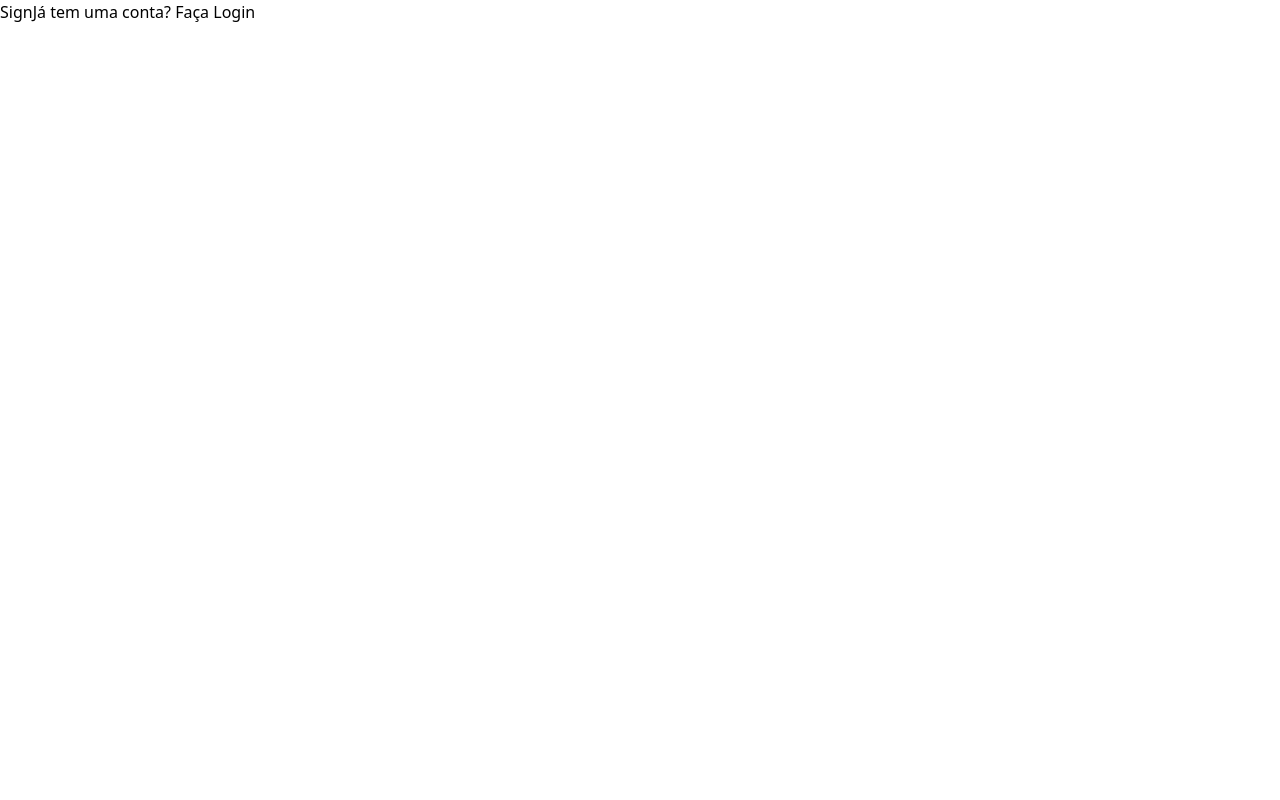
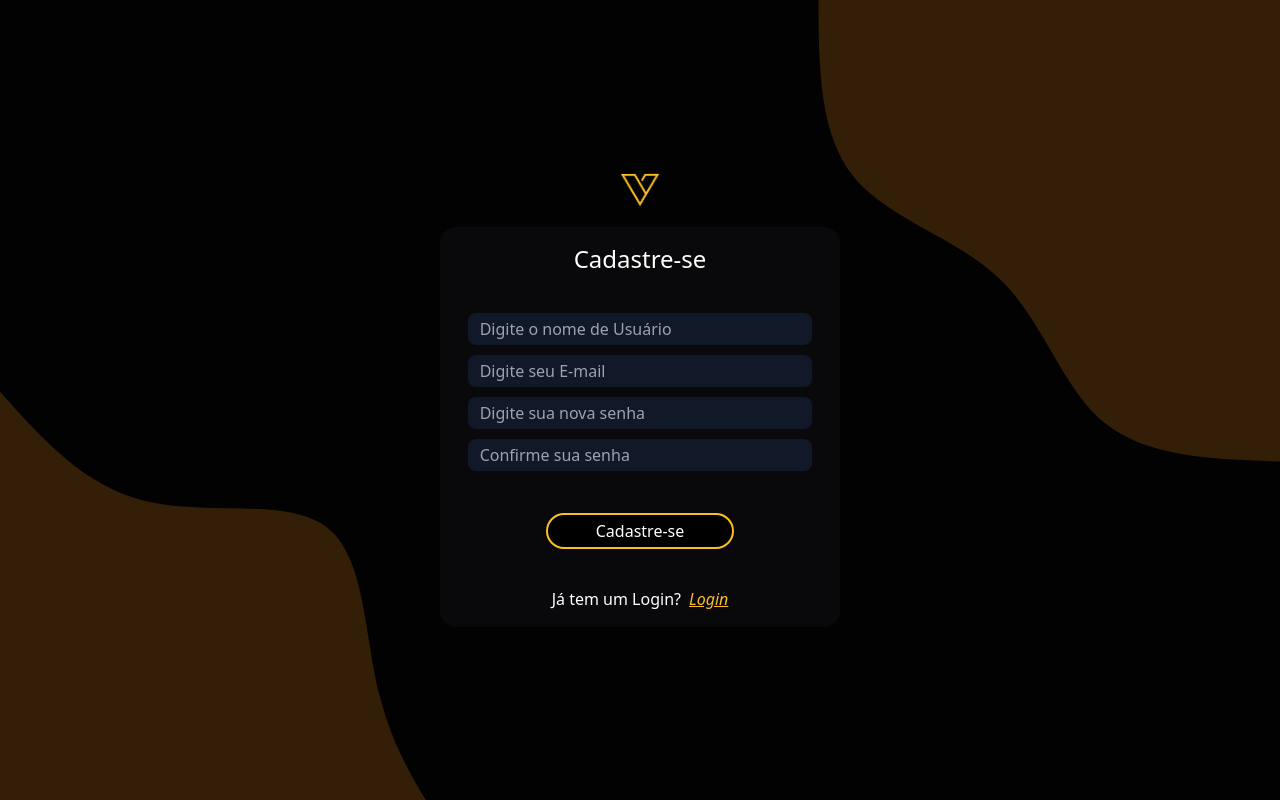
Before and after one commit to andr-vini/vini-filmes, a React (Vite) app: page /sign in a window 1280 px wide. Built offline with nearby package versions, Linux system fonts and the light colour scheme.

Commit message:
feat/sign-page

```diff
--- a/src/App.jsx
+++ b/src/App.jsx
@@ -6,7 +6,7 @@ function App() {
   return (
     <BrowserRouter>
       <Routes>
-        <Route path="/" element={<Login/>}/>
+        <Route path="/login" element={<Login/>}/>
         <Route path="/sign" element={<Sign/>}/>
       </Routes>
     </BrowserRouter>
--- /dev/null
+++ b/src/Components/Forms/FormSign/index.jsx
@@ -0,0 +1,21 @@
+import React from 'react'
+import InputEmail from '../../Inputs/InputEmail'
+import InputPassword from '../../Inputs/InputPassword'
+import ButtonSubmit from '../../Buttons/Submit'
+import InputText from '../../Inputs/InputText'
+
+const FormSign = ({handleSubmitSign, sendingRequest, buttonText}) => {
+  return (
+    <form onSubmit={handleSubmitSign}>
+        <div className="mb-10">
+            <InputText sendingRequest={sendingRequest}/>
+            <InputEmail sendingRequest={sendingRequest}/>
+            <InputPassword sendingRequest={sendingRequest} placeholder="Digite sua nova senha"/>
+            <InputPassword sendingRequest={sendingRequest} placeholder="Confirme sua senha"/>
+        </div>
+        <ButtonSubmit textButton={buttonText} sendingRequest={sendingRequest}/>
+    </form>
+  )
+}
+
+export default FormSign
--- a/src/Components/Inputs/InputEmail/index.jsx
+++ b/src/Components/Inputs/InputEmail/index.jsx
@@ -1,9 +1,9 @@
 import React from 'react'
 
-const InputEmail = ({sendingRequest}) => {
+const InputEmail = ({sendingRequest, placeholder = "Digite seu E-mail"}) => {
   return (
     <div className="w-11/12 mx-auto mb-2 group flex flex-col">
-      <input className="w-full outline-none px-3 py-1 bg-gray-900 focused disabled:opacity-50" type="email" placeholder='Digite seu E-mail' disabled={sendingRequest}/>
+      <input className="w-full outline-none px-3 py-1 bg-gray-900 focused disabled:opacity-50" type="email" placeholder={placeholder} disabled={sendingRequest}/>
       <span className="group-focus-within:w-full w-0 bg-amber-400 transition-all ease-in-out duration-300 h-[2px]"></span>
     </div>
   )
--- a/src/Components/Inputs/InputPassword/index.jsx
+++ b/src/Components/Inputs/InputPassword/index.jsx
@@ -1,9 +1,17 @@
 import React from 'react'
+const InputPassword = ({sendingRequest, placeholder = 'Digite sua senha'}) => {
 
-const InputPassword = ({sendingRequest}) => {
   return (
     <div className="w-11/12 mx-auto mb-2 group flex flex-col">
-      <input className="w-full outline-none px-3 py-1 bg-gray-900 focused disabled:opacity-50" type="password" placeholder='Digite sua Senha' disabled={sendingRequest}/>
+      <div>
+        <input className="w-full outline-none px-3 py-1 bg-gray-900 focused disabled:opacity-50" type="password" placeholder={placeholder} disabled={sendingRequest}/>
+        <div className="relative w-full">
+          <span className="absolute right-2 bottom-1">
+            <span className="">
+            </span>
+          </span>
+        </div>
+      </div>
       <span className="group-focus-within:w-full w-0 bg-amber-400 transition-all ease-in-out duration-300 h-[2px]" ></span>
     </div>
   )
--- /dev/null
+++ b/src/Components/Inputs/InputText/index.jsx
@@ -0,0 +1,12 @@
+import React from 'react'
+
+const InputText = ({sendingRequest, placeholder = 'Digite o nome de Usuário'}) => {
+  return (
+    <div className="w-11/12 mx-auto mb-2 group flex flex-col">
+      <input className="w-full outline-none px-3 py-1 bg-gray-900 focused disabled:opacity-50" type="text" placeholder={placeholder} disabled={sendingRequest}/>
+      <span className="group-focus-within:w-full w-0 bg-amber-400 transition-all ease-in-out duration-300 h-[2px]"></span>
+    </div>
+  )
+}
+
+export default InputText
--- a/src/Pages/Sign/index.jsx
+++ b/src/Pages/Sign/index.jsx
@@ -1,10 +1,38 @@
-import React from 'react'
 import { Link } from 'react-router-dom'
+import { useState } from 'react'
+
+import Logo from '../../Components/Logo'
+import VerticalCard from '../../Components/Cards/VerticalCard'
+import FormSign from '../../Components/Forms/FormSign'
 
 const Sign = () => {
+  const [buttonText, setButtonText] = useState('Cadastre-se')
+  const [sendingRequest, setSendingRequest] = useState(false)
+
+  function handleSubmitSign(event){
+    event.preventDefault()
+    setSendingRequest(true)
+    setButtonText('Registrando usuário...')
+  }
+
   return (
-    <div>Sign
-      <Link to="/">Já tem uma conta? Faça Login</Link>
+    <div className="bg-cover bg-background-wave text-center w-full h-screen">
+      <div className="text-white flex items-center justify-center h-full flex-col">
+        <div className="mb-5">
+          <Logo/>
+        </div>
+        <VerticalCard titleCard="Cadastre-se">
+          <FormSign
+            handleSubmitSign={handleSubmitSign}
+            sendingRequest={sendingRequest}
+            buttonText={buttonText}
+          />
+          <span>
+            Já tem um Login?
+            <Link to="/login" className="text-amber-400 underline italic ml-2">Login</Link>
+          </span>
+        </VerticalCard>
+      </div>
     </div>
   )
 }
```
Also changed, not shown: src/Pages/Login/index.jsx (+3 -4 lines), public/images/eye.png (added).
